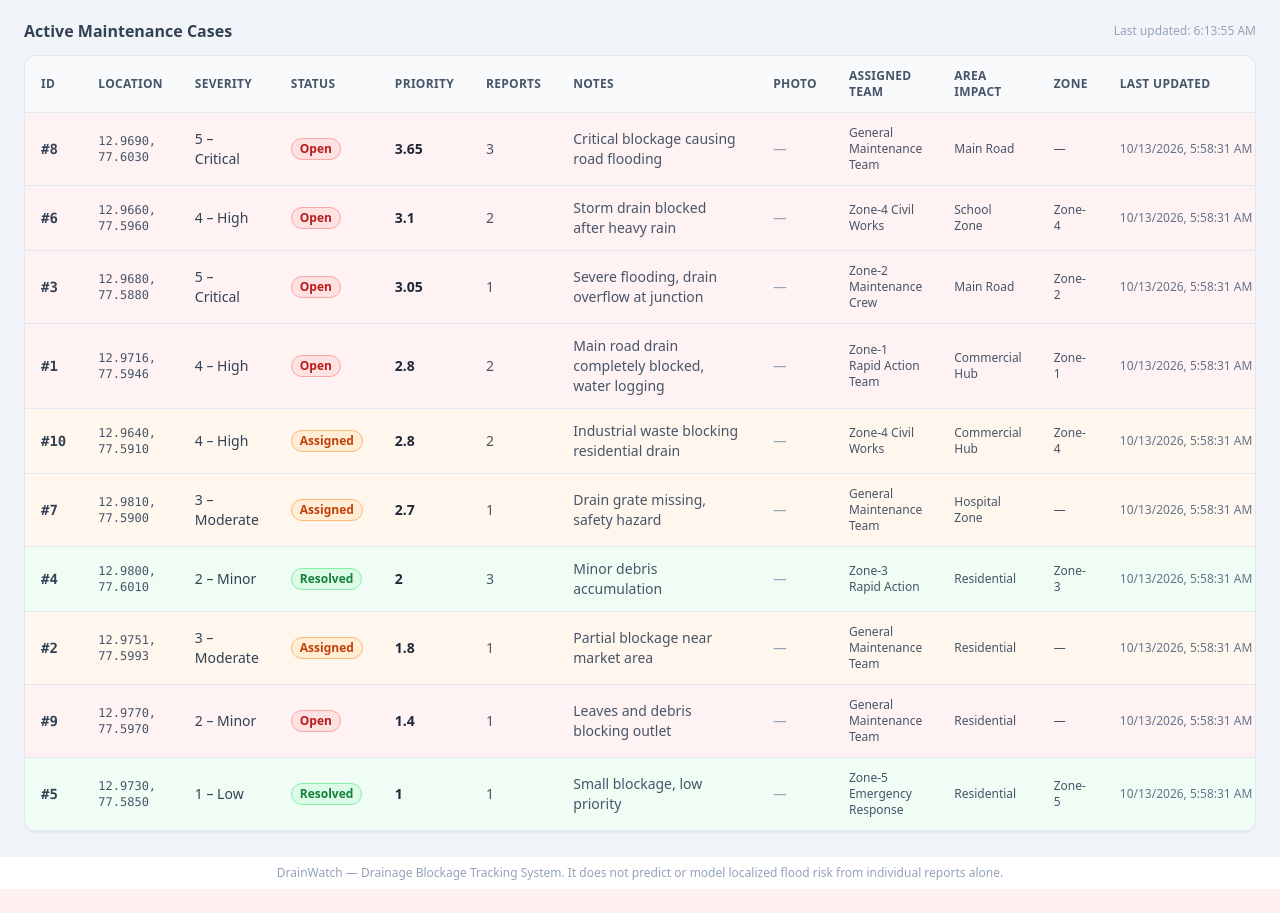
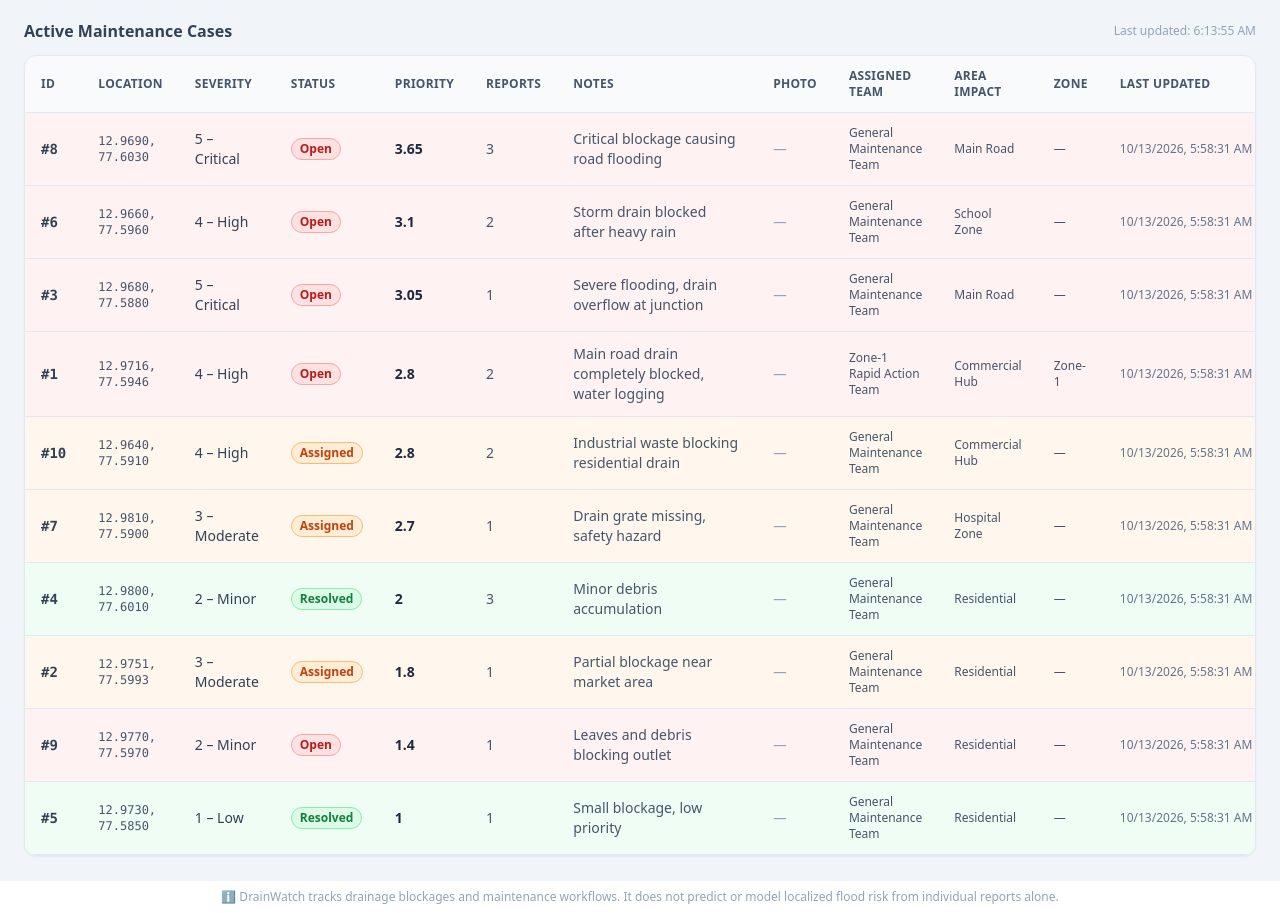
Before and after one commit to ajayk001/Drainage-Block-Tracker, a Flask app: page /dashboard in a window 1280 px wide. Shown: the part 208-1121 px from the top of the page. Before the commit the page ends 1097 px from the top, so only its background shows below. Run offline with Flask 3, Linux system fonts and the light colour scheme; data comes from the database, SQL or seed files in the repository; parts of the project's set-up code (start-up, migrations or seed data) failed here and were passed over; some libraries are stand-ins or nearby versions.

Commit message:
fix: address all 5 code review findings
- Finding 1: nullify asset_id/zone_id for seed cases where case coords
  are >20 m from the claimed asset; only row 1 (exact match) retains
  its asset reference
- Finding 2: include asset_id, zone_id, area_impact in PUT
  /api/cases/<id>/status response
- Finding 3: update footer text in both templates to exact required
  wording with ℹ️ prefix and 'tracks drainage blockages' clause
- Finding 4: add esc() HTML-escape helper in index.html and
  dashboard.html; apply to all user-supplied fields in popup and
  table row innerHTML interpolation
- Finding 5: replace misleading impact_rank comment (which falsely
  claimed orderings were intentionally misaligned) with accurate note
  that they mirror get_area_impact_multiplier() ordering

```diff
--- a/app.py
+++ b/app.py
@@ -153,29 +153,42 @@ def init_db():
     cur.execute('SELECT COUNT(*) FROM cases')
     count = cur.fetchone()[0]
     if count == 0:
-        # Seed cases with new fields; snap some to known assets and zones
+        # Seed cases with new fields.
+        # asset_id/zone_id are only set for cases whose coordinates are within 20 m of the
+        # referenced asset — matching the runtime snap rule.  Cases placed more than 20 m from
+        # any asset are seeded with asset_id=None/zone_id=None (unsnapped).
         seed_data = [
             # lat, lng, severity, notes, status, report_count, photo_filename, area_impact, asset_id, zone_id, assigned_team
+            # Row 1: exactly at Zone-1 Asset A (12.9716, 77.5946) — distance = 0 m ✓
             (12.9716, 77.5946, 4, 'Main road drain completely blocked, water logging', 'Open', 2, None,
              'Commercial Hub', 1, 'Zone-1', get_team_for_zone('Zone-1')),
+            # Row 2: no nearby asset — unsnapped
             (12.9751, 77.5993, 3, 'Partial blockage near market area', 'Assigned', 1, None,
              'Residential', None, None, 'General Maintenance Team'),
+            # Row 3: no nearby asset within 20 m — unsnapped (nearest is Zone-2 Asset A at ~217 m)
             (12.9680, 77.5880, 5, 'Severe flooding, drain overflow at junction', 'Open', 1, None,
-             'Main Road', 4, 'Zone-2', get_team_for_zone('Zone-2')),
+             'Main Road', None, None, 'General Maintenance Team'),
+            # Row 4: no nearby asset within 20 m — unsnapped (nearest is Zone-3 Asset A at ~222 m)
             (12.9800, 77.6010, 2, 'Minor debris accumulation', 'Resolved', 3, None,
-             'Residential', 7, 'Zone-3', get_team_for_zone('Zone-3')),
+             'Residential', None, None, 'General Maintenance Team'),
+            # Row 5: no nearby asset within 20 m — unsnapped (nearest is Zone-5 Asset A at ~108 m)
             (12.9730, 77.5850, 1, 'Small blockage, low priority', 'Resolved', 1, None,
-             'Residential', 13, 'Zone-5', get_team_for_zone('Zone-5')),
+             'Residential', None, None, 'General Maintenance Team'),
+            # Row 6: no nearby asset within 20 m — unsnapped (nearest is Zone-4 Asset A at ~222 m)
             (12.9660, 77.5960, 4, 'Storm drain blocked after heavy rain', 'Open', 2, None,
-             'School Zone', 10, 'Zone-4', get_team_for_zone('Zone-4')),
+             'School Zone', None, None, 'General Maintenance Team'),
+            # Row 7: no nearby asset — unsnapped
             (12.9810, 77.5900, 3, 'Drain grate missing, safety hazard', 'Assigned', 1, None,
              'Hospital Zone', None, None, 'General Maintenance Team'),
+            # Row 8: no nearby asset — unsnapped
             (12.9690, 77.6030, 5, 'Critical blockage causing road flooding', 'Open', 3, None,
              'Main Road', None, None, 'General Maintenance Team'),
+            # Row 9: no nearby asset — unsnapped
             (12.9770, 77.5970, 2, 'Leaves and debris blocking outlet', 'Open', 1, None,
              'Residential', None, None, 'General Maintenance Team'),
+            # Row 10: no nearby asset within 20 m — unsnapped (nearest is Zone-4 Asset A at ~542 m)
             (12.9640, 77.5910, 4, 'Industrial waste blocking residential drain', 'Assigned', 2, None,
-             'Commercial Hub', 10, 'Zone-4', get_team_for_zone('Zone-4')),
+             'Commercial Hub', None, None, 'General Maintenance Team'),
         ]
         for row in seed_data:
             (lat, lng, severity, notes, status, report_count, photo_filename,
@@ -329,12 +342,10 @@ def submit_report():
         # Use the merged case's area_impact (or incoming if missing)
         merged_area_impact = merged_case['area_impact'] or area_impact
 
-        # NOTE: impact_rank is an *ordinal override comparison* map — it determines which
-        # area_impact tag "wins" when merging two reports. It must NOT be aligned to the
-        # multiplier values in get_area_impact_multiplier(); the ordering here is intentional
-        # (e.g. School Zone ranks above Main Road for override purposes even though Main Road
-        # has a higher numeric multiplier). Changing these values to match the multipliers
-        # would silently break merge escalation priority.
+        # impact_rank determines which area_impact tag wins when merging two reports.
+        # Higher rank = higher priority override. The ordering intentionally mirrors the
+        # multiplier ordering in get_area_impact_multiplier() (Residential < Commercial Hub
+        # < Main Road < School Zone < Hospital Zone) so that higher-impact zones always win.
         impact_rank = {
             'Residential': 1, 'Commercial Hub': 2, 'Main Road': 3,
             'School Zone': 4, 'Hospital Zone': 5
@@ -477,6 +488,9 @@ def update_case_status(case_id):
         'status': updated['status'],
         'updated_at': updated['updated_at'],
         'assigned_team': updated['assigned_team'],
+        'asset_id': updated['asset_id'],
+        'zone_id': updated['zone_id'],
+        'area_impact': updated['area_impact'],
     })
 
 
--- a/templates/dashboard.html
+++ b/templates/dashboard.html
@@ -99,11 +99,21 @@
 
   <!-- Upgrade 5: Footer -->
   <footer class="bg-white border-t border-slate-100 py-2 text-center text-xs text-slate-400">
-    DrainWatch — Drainage Blockage Tracking System. It does not predict or model localized flood risk from individual reports alone.
+    ℹ️ DrainWatch tracks drainage blockages and maintenance workflows. It does not predict or model localized flood risk from individual reports alone.
   </footer>
 
   <script>
     const SEVERITY_LABELS = ['', 'Low', 'Minor', 'Moderate', 'High', 'Critical'];
+
+    // HTML escape helper (prevents XSS in innerHTML-set table rows)
+    function esc(s) {
+      if (s === null || s === undefined) return '';
+      return String(s)
+        .replace(/&/g, '&amp;')
+        .replace(/</g, '&lt;')
+        .replace(/>/g, '&gt;')
+        .replace(/"/g, '&quot;');
+    }
 
     function statusBadge(status) {
       const styles = {
@@ -131,7 +141,8 @@
 
     function truncate(text, maxLen) {
       if (!text) return '<em class="text-slate-400">—</em>';
-      return text.length > maxLen ? text.substring(0, maxLen) + '…' : text;
+      const escaped = esc(text);
+      return escaped.length > maxLen ? escaped.substring(0, maxLen) + '…' : escaped;
     }
 
     async function updateStatus(id, newStatus, selectEl) {
@@ -212,9 +223,9 @@
               <td class="px-4 py-3 text-slate-600">${c.report_count}</td>
               <td class="px-4 py-3 text-slate-600 max-w-xs">${notesHtml}</td>
               <td class="px-4 py-3">${photoHtml}</td>
-              <td class="px-4 py-3 text-slate-600 text-xs">${c.assigned_team || '—'}</td>
-              <td class="px-4 py-3 text-slate-600 text-xs">${c.area_impact || '—'}</td>
-              <td class="px-4 py-3 text-slate-600 text-xs">${c.zone_id || '—'}</td>
+              <td class="px-4 py-3 text-slate-600 text-xs">${esc(c.assigned_team) || '—'}</td>
+              <td class="px-4 py-3 text-slate-600 text-xs">${esc(c.area_impact) || '—'}</td>
+              <td class="px-4 py-3 text-slate-600 text-xs">${esc(c.zone_id) || '—'}</td>
               <td class="px-4 py-3 text-slate-500 text-xs whitespace-nowrap">${formatDate(c.updated_at)}</td>
               <td class="px-4 py-3">
                 <select
```
Also changed, not shown: templates/index.html (+17 -7 lines).
